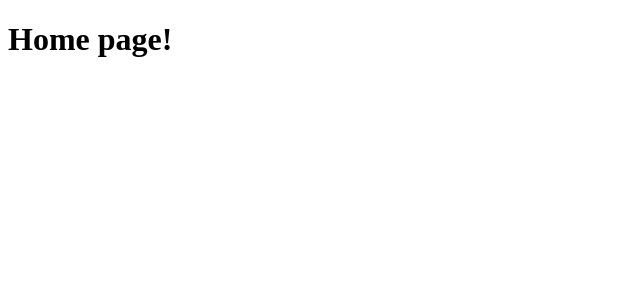
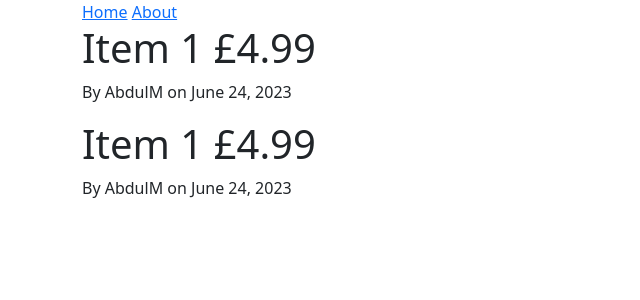
Before and after one commit to abmu/django-expense-tracker, a Django app: page / in a window 1280 px wide. Shown: the top 300 px of the page, without its empty margins (0-640 px from the left). Run offline with Django 4.2, Linux system fonts and the light colour scheme.

Commit message:
Template setup

```diff
--- /dev/null
+++ b/django_project/expense_tracker/templates/expense_tracker/base.html
@@ -0,0 +1,26 @@
+{% load static %}
+<!DOCTYPE html>
+<html lang="en">
+<head>
+    <meta charset="UTF-8">
+    <meta name="viewport" content="width=device-width, initial-scale=1.0">
+
+    {% if title %}
+        <title>Expense tracker - {{ title }}</title>
+    {% else %}
+        <title>Expense tracker</title>
+    {% endif %}
+
+    <link href="https://cdn.jsdelivr.net/npm/bootstrap@5.3.0/dist/css/bootstrap.min.css" rel="stylesheet" integrity="sha384-9ndCyUaIbzAi2FUVXJi0CjmCapSmO7SnpJef0486qhLnuZ2cdeRhO02iuK6FUUVM" crossorigin="anonymous">
+    <link rel="stylesheet" type="text/css" href="{% static 'expense_tracker/main.css' %}">
+</head>
+<body>
+    <div class="container">
+        <a href="{% url 'tracker-home' %}">Home</a>
+        <a href="{% url 'tracker-about' %}">About</a>
+        {% block content %}{% endblock %}
+    </div>
+
+    <script src="https://cdn.jsdelivr.net/npm/bootstrap@5.3.0/dist/js/bootstrap.bundle.min.js" integrity="sha384-geWF76RCwLtnZ8qwWowPQNguL3RmwHVBC9FhGdlKrxdiJJigb/j/68SIy3Te4Bkz" crossorigin="anonymous"></script>
+</body>
+</html>
--- a/django_project/expense_tracker/templates/expense_tracker/home.html
+++ b/django_project/expense_tracker/templates/expense_tracker/home.html
@@ -1,12 +1,7 @@
-<!DOCTYPE html>
-<html lang="en">
-<head>
-    <meta charset="UTF-8">
-    <meta http-equiv="X-UA-Compatible" content="IE=edge">
-    <meta name="viewport" content="width=device-width, initial-scale=1.0">
-    <title>Home</title>
-</head>
-<body>
-    <h1>Home page!</h1>
-</body>
-</html>
+{% extends "expense_tracker/base.html" %}
+{% block content %}
+    {% for purchase in purchases %}
+        <h1>{{ purchase.item }} {{ purchase.cost }}</h1>
+        <p>By {{ purchase.user }} on {{ purchase.date }}</p>
+    {% endfor %}
+{% endblock content %}
--- a/django_project/expense_tracker/views.py
+++ b/django_project/expense_tracker/views.py
@@ -1,10 +1,28 @@
 from django.shortcuts import render
 from django.http import HttpResponse
 
+purchases = [
+    {
+        'user': 'AbdulM',
+        'item': 'Item 1',
+        'cost': '£4.99',
+        'date': 'June 24, 2023'
+    },
+    {
+        'user': 'AbdulM',
+        'item': 'Item 1',
+        'cost': '£4.99',
+        'date': 'June 24, 2023'
+    }
+]
+
 
 def home(request):
-    return render(request, 'expense_tracker/home.html')
+    context = {
+        'purchases': purchases
+    }
+    return render(request, 'expense_tracker/home.html', context)
 
 
 def about(request):
-    return render(request, 'expense_tracker/about.html')
+    return render(request, 'expense_tracker/about.html', {'title': 'About'})
```
Also changed, not shown: django_project/expense_tracker/templates/expense_tracker/about.html (+3 -11 lines), django_project/expense_tracker/static/expense_tracker/main.css (added).
